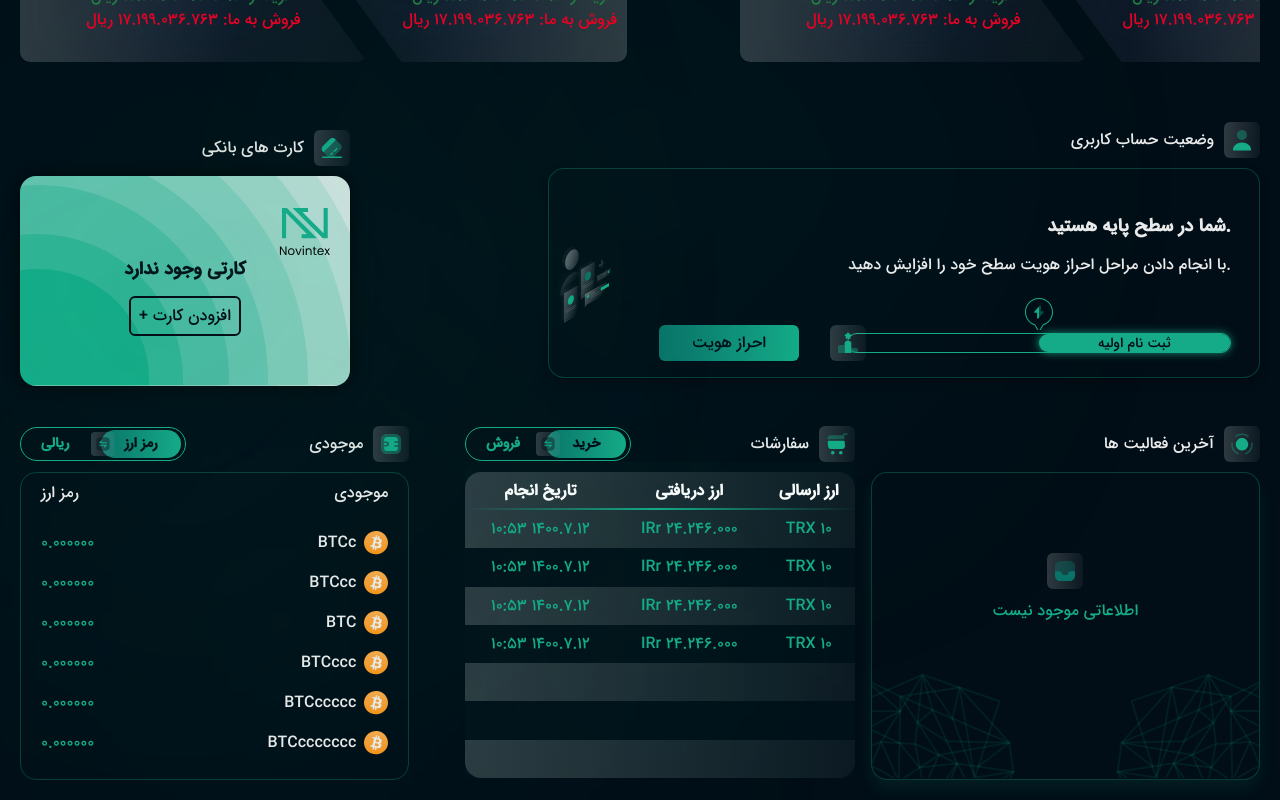
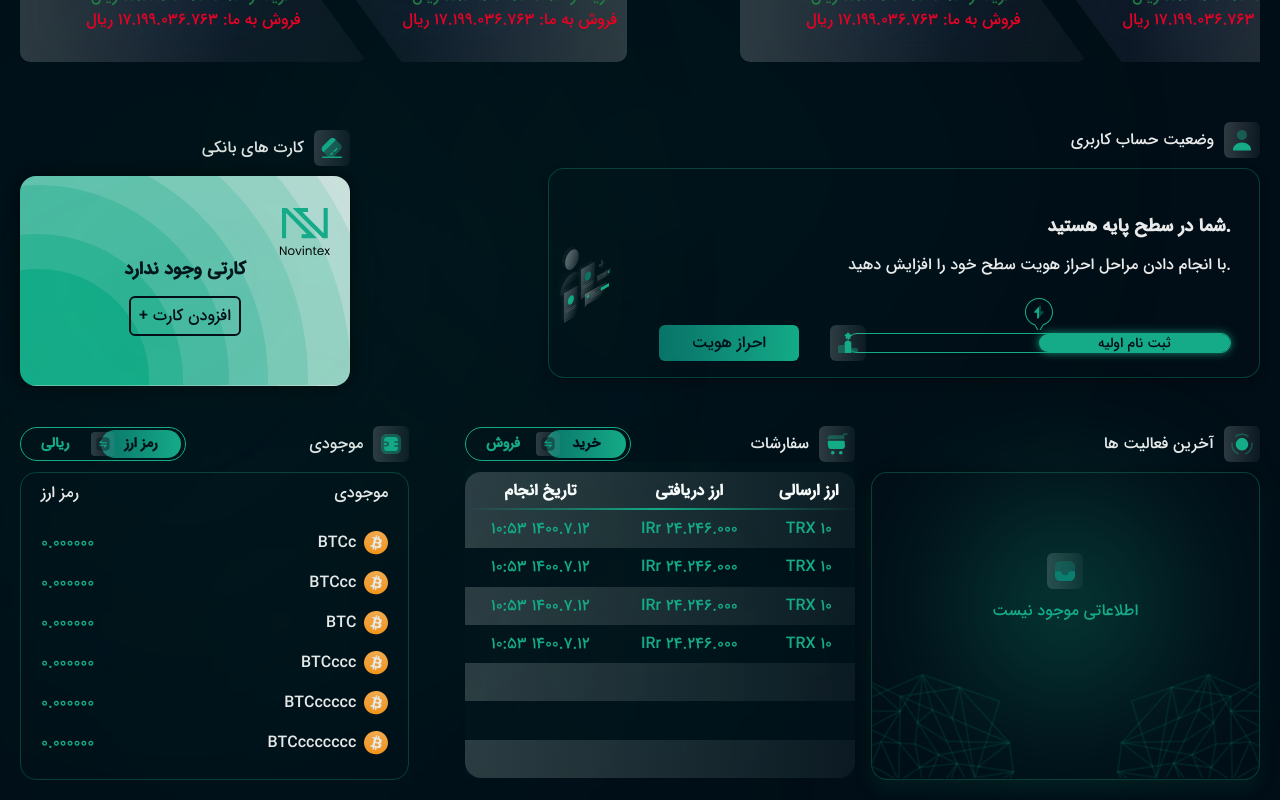
Before and after one commit to danyalbani240/dashboard, a Nuxt app: page / in a window 1280 px wide. Shown: the part 226-1026 px from the top of the page. Built offline with nearby package versions, Linux system fonts and the light colour scheme.

Commit message:
bg green blur added to loast activities

```diff
--- a/components/TheLastActivityAndOrdersAndInventory.vue
+++ b/components/TheLastActivityAndOrdersAndInventory.vue
@@ -1,12 +1,16 @@
 <template>
   <div class="flex flex-row-reverse mt-8 flex-wrap">
+    <div class="relative flex-1">
+      <div class="absolute do-bg rounded-full overflow-hidden z-50"></div>
       <div class="flex flex-1 flex-col">
         <base-part-header
           :headName="'آخرین فعالیت ها'"
           :address="'lastactivity'"
         />
         <div class="flex mt-2.5 flex-row-reverse flex-1">
-        <div class="bg-primary rounded-2xl last-do flex w-full justify-center">
+          <div
+            class="bg-primary rounded-2xl last-do bg-contain flex w-full justify-center"
+          >
             <div class="flex flex-col items-center mt-20">
               <div
                 class="icon-conatiner inline-block rounded-md icon-container p-1.5 mb-2.5"
@@ -18,10 +22,16 @@
           </div>
         </div>
       </div>
+    </div>
     <div class="xl:mr-4 flex-1">
       <div class="flex flex-row-reverse justify-between items-center">
         <base-part-header :headName="'سفارشات'" :address="'shopingcart'" />
-        <base-switch-badge @change="changeOrders" :active="ordersActive" linkOne="خرید" linkTwo="فروش" />
+        <base-switch-badge
+          @change="changeOrders"
+          :active="ordersActive"
+          linkOne="خرید"
+          linkTwo="فروش"
+        />
       </div>
       <the-orders-table class="w-full" :buy="ordersActive === 1" />
     </div>
@@ -51,7 +61,7 @@ export default {
   data() {
     return {
       inventoryActive: 1,
-      ordersActive:1,
+      ordersActive: 1,
       orders: [],
       inventory: [
         {
@@ -110,6 +120,7 @@ export default {
   border: 1px solid rgba(21, 171, 137, 0.3);
   box-sizing: border-box;
   box-shadow: 0px 10px 16px rgba(21, 171, 137, 0.1);
+  filter: drop-shadow(0px 0px 6px rgba(0, 0, 0, 0.5));
 }
 
 a.buy.active {
@@ -134,4 +145,14 @@ a.sell {
   bottom: 0;
   background: linear-gradient(270deg, #010e17 0%, #15ab89 51.04%, #010e17 100%);
 }
+.do-bg {
+  background: #15ab89;
+  opacity: 0.5;
+  filter: blur(80px);
+  left: 50%;
+  top: 50%;
+  transform: translate(-50%, -50%);
+  width: 167px;
+  height: 159px;
+}
 </style>
```
Lines whose indentation alone changed are shown as unchanged.
